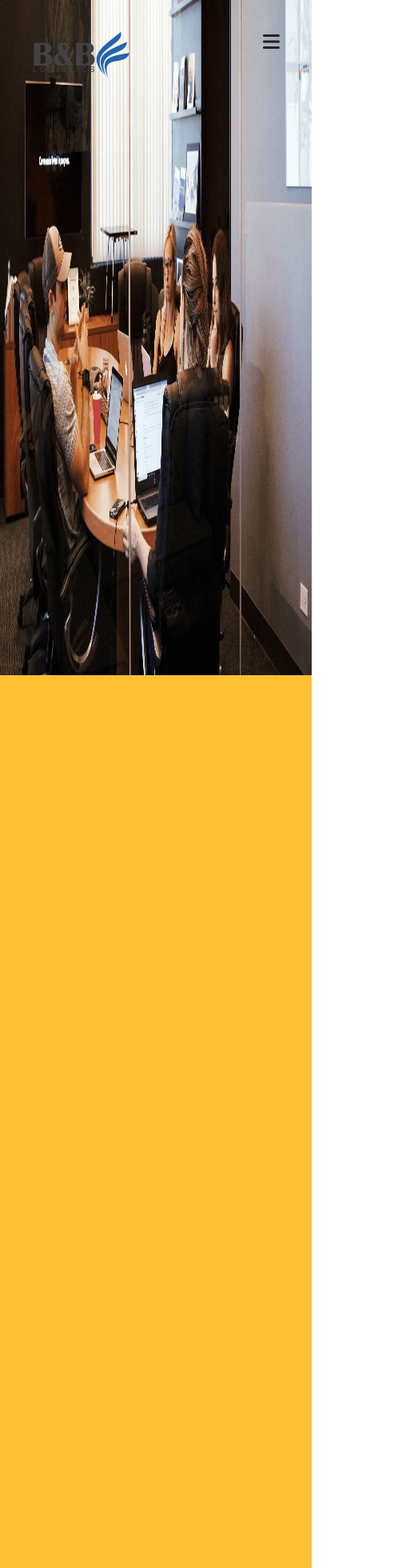
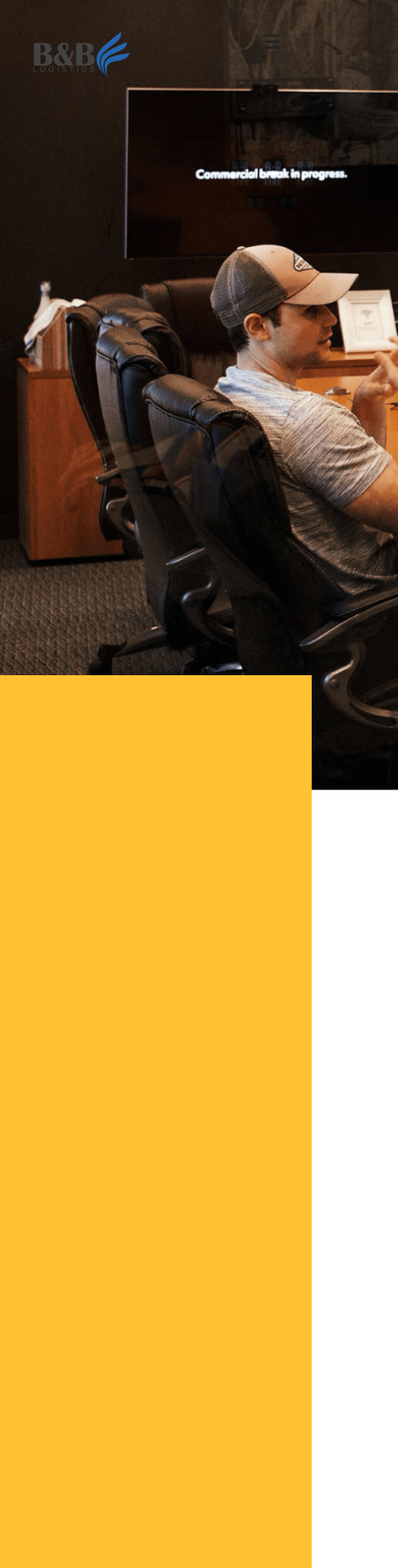
Before and after one commit to acselp/IaroslavskiTest, a React (Create React App) app: page /about in a window 390 px wide. Shown: the top 1960 px of the page at 80% size, 498 px wide, since content can reach past the window. Built offline with nearby package versions, Linux system fonts and the light colour scheme.

Commit message:
about + footer + bottom section responsive done

```diff
--- a/src/components/Footer/Footer.js
+++ b/src/components/Footer/Footer.js
@@ -9,17 +9,18 @@ function Footer() {
 
     return (
         <div className="footer aos-init aos-animate" data-aos="fade" data-aos-duration="500">
-            <div className="footer-img">
 
-                <img src={FooterImg} alt="" />
+            <div>
+                <div className="footer-img">
+                    <img src={FooterImg} alt="" />
                 </div>
-
                 <div>
                     <img src={qr} />
                 </div>
+            </div>
 
-                <div>
 
+            <div>
                 <p className="connect">
                     <b>
                         Connect
@@ -31,12 +32,14 @@ function Footer() {
                             <img src={XingLogo} alt="" />
                         </a>
                     </div>
+
                     <div className="linkedin">
                         <a href="https://www.linkedin.com/company/b&b-logistic">
                             <img src={LinkedinLogo} alt="" />
                         </a>
                     </div>
                 </div>
+
                 <p>
                     <b>
                         We create opportunities
--- a/src/pages/About/About.js
+++ b/src/pages/About/About.js
@@ -20,7 +20,8 @@ function About() {
             <Navbar menuColor={colorMode}/>
 
             <div className="about-parallax-bg">
-                <img src={AboutParallaxImage} alt="" />
+                <img src={AboutParallaxImage} alt="" repeat/>
+                {/* <img src={AboutParallaxImage} alt="" /> */}
             </div>
 
             <div className="about-container">
@@ -130,7 +131,7 @@ B&B LOGISTICS will provide the best price and most favorable terms and condition
                   </g>
                 </svg>
 
-                <span class="email-text">
+                <span className="email-text">
                   info@bnb.md
                 </span>
               </div>
--- a/src/pages/About/About.scss
+++ b/src/pages/About/About.scss
@@ -1,9 +1,10 @@
 .about-parallax-bg {
     width: 100%;
-    height: 100vh;
+    height: auto;
     position: fixed;
-    justify-content: center;
-    display: flex;
+    // justify-content: center;
+    // display: flex;
+
     z-index: 0;
 
     & > img {
@@ -217,3 +218,122 @@
 .footer-container {
     z-index: 1;
 }
+
+
+
+
+
+
+
+
+
+
+@media screen and (max-width: 1676px) {
+    .about-parallax-bg {
+        width: 200%;
+    }
+
+}
+
+
+@media screen and (max-width: 1280px) {
+    .about-parallax-bg {
+        width: 300%;
+    }
+
+    .about-digital-ideas {
+        padding-left: 30px;
+        padding-right: 30px;
+    }
+
+    .header-main-theme-6-em {
+        font-size: 4em;
+    }
+
+    .email-text {
+        font-size: 3em !important;
+    }
+
+    // .footer {
+    //     display: grid;
+
+    // }
+}
+
+
+
+@media screen and (max-width: 800px) {
+    .corner-stripes {
+        visibility: hidden;
+    }
+
+
+    .home-contact-info-left {
+        margin-top: 0 !important;
+    }
+
+    .footer {
+        display: flex;
+        flex-direction: column;
+        justify-content: space-between;
+        align-items: center;
+
+        & > div:first-child {
+            display: flex;
+            flex-direction: row;
+        }
+
+        & > * {
+            margin-top: 30px;
+            width: 200px !important;
+        }
+    }
+
+    .home-bottom-section > div {
+        height: min-content !important;
+        padding-bottom: 60px;
+    }
+
+    .footer-social {
+        margin-top: 20px;
+        margin-bottom: 20px;
+    }
+
+
+    .header-main-theme-6-em {
+        font-size: 3em;
+    }
+
+    .email-text {
+        font-size: 2em !important;
+    }
+
+
+}
+
+
+@media screen and (max-width: 536px) {
+    .about-parallax-bg {
+        width: 500%;
+    }
+
+    .about-digital-ideas {
+        padding-left: 20px;
+        padding-right: 20px;
+    }
+
+    .header-main-theme-6-em {
+        font-size: 2em;
+    }
+
+    .email-text {
+        font-size: 2em !important;
+    }
+
+    .home-contact-info-left > div:first-child {
+        line-height: 1.5em;
+        margin-top: 50px;
+        text-align: center;
+    }
+
+}
```
